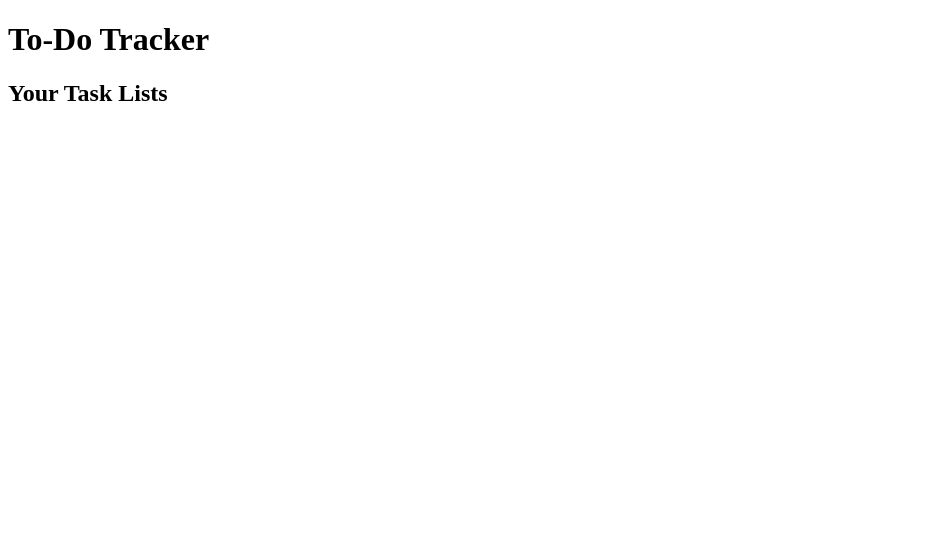
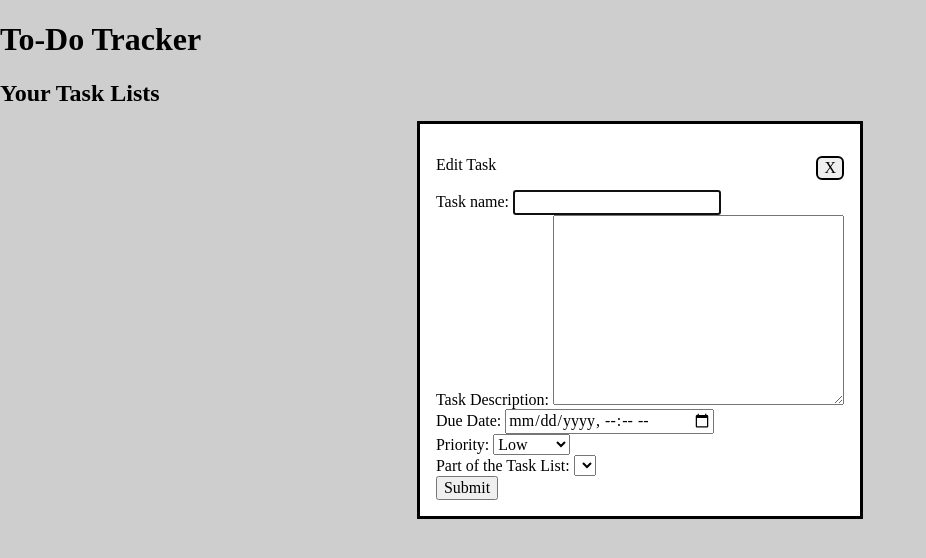
Before and after one commit to SonZir0/odin-to-do-list, a website built with webpack: page src/index.html in a window 1280 px wide. Shown: the whole page, without its empty margins (0-926 px from the left). Built offline with nearby package versions, Linux system fonts and the light colour scheme.

Commit message:
Add input fields to .newTask

```diff
--- a/src/css/base.css
+++ b/src/css/base.css
@@ -1,5 +1,21 @@
-.test{
-    width: 500px;
-    height: 100px;
-    background-color: aquamarine;
+html {
+    box-sizing: border-box;
 }
+
+*,
+*:before,
+*:after {
+    box-sizing: inherit;
+}
+
+dialog {
+    position: fixed;
+    bottom: 20%;
+}
+
+[aria-label="close"] {
+    appearance: none;
+    border-radius: 6px;
+    border: 2px solid;
+    float: right;
+}
--- a/src/index.html
+++ b/src/index.html
@@ -22,6 +22,7 @@
     <dialog class="newList">
         <form method="dialog">
             <input type="submit" aria-label="close" value="X" name="Xbutton" formnovalidate />
+            <p>Edit Task List</p>
             <label for="newListName">Task List name: </label>
             <input type="text" name="newListName" id="newListName" required autofocus autocapitalize="on">
             <button type="submit" value="submitList">Submit</button>
@@ -31,8 +32,33 @@
     <dialog class="newTask">
         <form method="dialog">
             <input type="submit" aria-label="close" value="X" name="Xbutton" formnovalidate />
-            <label for="newTaskName">Task name: </label>
-            <input type="text" name="newTaskName" id="newTaskName" required autofocus autocapitalize="on">
+            <p>Edit Task</p>
+            <div>
+                <label for="newTaskName">Task name: </label>
+                <input type="text" name="newTaskName" id="newTaskName" required autofocus autocapitalize="on">
+            </div>
+            <div>
+                <label for="newTackDescr">Task Description: </label>
+                <textarea name="newTackDescr" id="newTackDescr" cols="30" rows="10"></textarea>
+            </div>
+            <div>
+                <label for="dueDate">Due Date: </label>
+                <input type="datetime-local" name="dueDate" id="dueDate" required>
+            </div>
+            <div>
+                <label for="priority">Priority: </label>
+                <select name="priority" id="priority" required>
+                    <option value="low" selected>Low</option>
+                    <option value="medium">Medium</option>
+                    <option value="high">High</option>
+                </select>
+            </div>
+            <div>
+                <label for="fromList">Part of the Task List: </label>
+                <select name="fromList" id="fromList" required>
+
+                </select>
+            </div>
             <button type="submit" value="submitTask">Submit</button>
         </form>
     </dialog>
--- a/src/js/index.js
+++ b/src/js/index.js
@@ -1,3 +1,16 @@
+import 'normalize.css'
 import './../css/base.css'
 
-console.log("It works!");
+const newListDialog = document.querySelector(".newList");
+const newTaskDialog = document.querySelector(".newTask");
+
+newListDialog.showModal();
+newTaskDialog.showModal();
+
+newListDialog.addEventListener("close", (event) => {
+    console.log(newListDialog.returnValue);
+});
+
+newTaskDialog.addEventListener("close", (event) => {
+    console.log(newTaskDialog.returnValue);
+});
```
